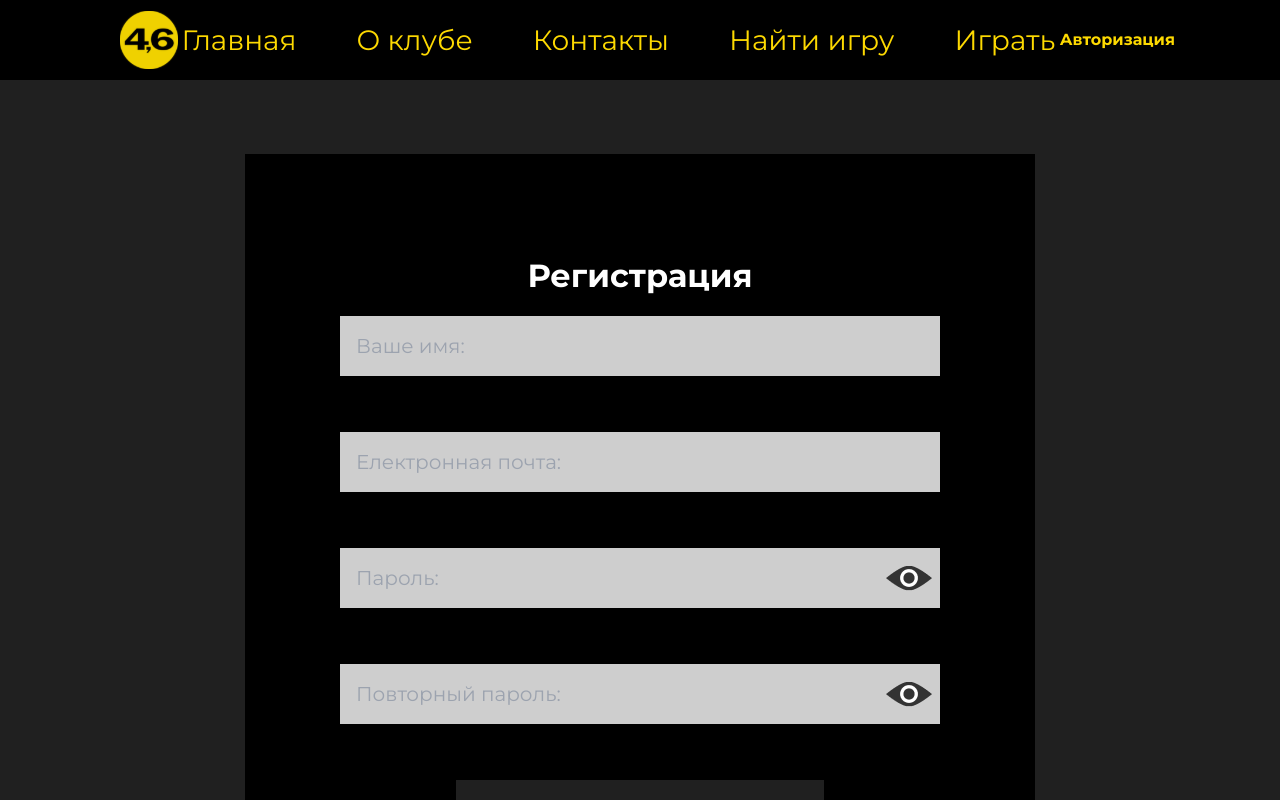
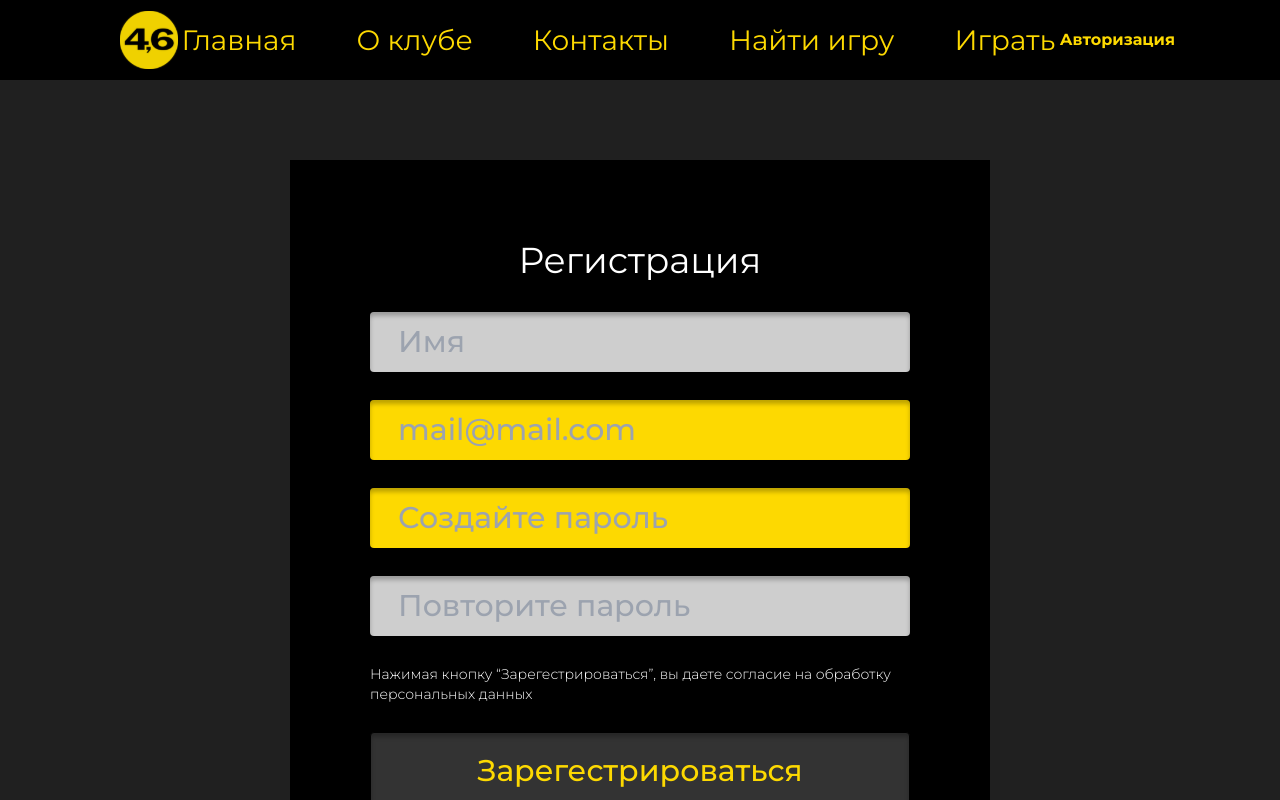
Before and after one commit to sofiialives/mafia-club, a Next.js app: page /register in a window 1280 px wide. Shown: the top 800 px of the page. Built offline with nearby package versions, Linux system fonts and the light colour scheme.

Commit message:
register page

```diff
--- a/package.json
+++ b/package.json
@@ -14,13 +14,13 @@
     "@tanstack/react-table": "^8.15.3",
     "bcrypt": "^5.1.1",
     "class-variance-authority": "^0.7.0",
-    "clsx": "^2.1.0",
+    "clsx": "^2.1.1",
     "joi": "^17.12.3",
     "jsonwebtoken": "^9.0.2",
     "leaflet": "^1.9.4",
     "mongoose": "^8.3.1",
     "next": "14.1.3",
-    "next-auth": "^4.24.7",
+    "next-auth": "^5.0.0-beta.16",
     "react": "^18",
     "react-dom": "^18",
     "react-hook-form": "^7.51.2",
--- a/src/app/(auth)/register/page.tsx
+++ b/src/app/(auth)/register/page.tsx
@@ -1,15 +1,16 @@
 import AuthForm from "@/components/AuthForm/AuthForm";
+import MaxWidthWrapper from "@/components/MaxWidthWrapper";
 import React from "react";
 
 type Props = {};
 
 const RegisterPage = (props: Props) => {
   return (
-    <section className="flex justify-center content-center bg-[#202020] ">
-      <div className="w-[790px] h-[734px] py-[82px] mb-[74px] mt-[74px] bg-black">
+    <MaxWidthWrapper className="flex items-center justify-center bg-[#202020] py-20">
+      <div className="h-[790px] w-[700px] bg-black">
         <AuthForm />
       </div>
-    </section>
+    </MaxWidthWrapper>
   );
 };
 
--- /dev/null
+++ b/src/app/api/auth/[...nextauth]/route.ts
@@ -0,0 +1 @@
+export { GET, POST } from "@/lib/auth/auth";
--- a/src/app/find/page.tsx
+++ b/src/app/find/page.tsx
@@ -81,7 +81,7 @@ const FindGame = (props: Props) => {
     });
   };
   return (
-    <MaxWidthWrapper className="flex flex-col items-center pt-20">
+    <MaxWidthWrapper className="flex flex-col items-center py-20">
       <FindForm onSubmit={onSubmit} />
       <FoundedGame filter={filter} />
       {results?.length > 0 && (
--- a/src/components/AuthForm/AuthForm.tsx
+++ b/src/components/AuthForm/AuthForm.tsx
@@ -1,11 +1,15 @@
 "use client";
-import React, { useState } from "react";
+import React from "react";
 import Joi from "joi";
-import { FieldError, useForm } from "react-hook-form";
 import { joiResolver } from "@hookform/resolvers/joi";
 import Link from "next/link";
 import Image from "next/image";
 import Eyes from "@/public/images/eyes.png";
+import styles from "@/components/Table/input.module.css";
+import Button from "../Button";
+import { registerUser } from "@/lib/auth/action";
+import clsx from "clsx";
+import { useForm } from "react-hook-form";
 
 const schema = Joi.object({
   name: Joi.string()
@@ -31,96 +35,67 @@ const schema = Joi.object({
 });
 
 const AuthForm = () => {
-  const [isVisiblePassword, setIsVisiblePassword] = useState(false);
-  const [isVisibleRepeatPassword, setIsVisibleRepeatPassword] = useState(false);
   const {
     register,
     handleSubmit,
     formState: { errors },
+    reset,
   } = useForm({
     resolver: joiResolver(schema),
   });
 
-  const handlerVisible = () => {
-    setIsVisiblePassword((prev) => !prev);
-  };
-    const handlerRepeatVisible = () => {
-      setIsVisibleRepeatPassword((prev) => !prev);
-    };
-
-  const onSubmit = (data: any) => console.log(data);
-  const onSignIn = async (e: any) => {
-    // const nameButton = e.target.innerText;
-    console.log(e);
-    // if (nameButton === 'Google') {
-
-    // }
+  const onSubmit = (data: any) => {
+    console.log(data);
+    registerUser(data);
+    reset();
   };
 
   return (
-    <div className="flex flex-col   items-center gap-4  ">
-      <h2 className="text-[32px] text-center font-bold mt-4">Регистрация</h2>
-
+    <div className="flex flex-col items-center p-20 gap-8">
+      <h2 className="text-4xl">Регистрация</h2>
       <form
-        className="flex flex-col items-center gap-7"
         onSubmit={handleSubmit(onSubmit)}
+        className="flex flex-col gap-7 w-full font-medium text-3xl text-black"
       >
         <input
-          className="w-[600px] h-[60px]  px-4 text-xl text-black bg-[#CECECE;]"
-          placeholder="Ваше имя:"
-          {...register("name")}
+          type="text"
+          {...register("name", { required: true })}
+          placeholder="Имя"
+          className={clsx("bg-[#CECECE] py-3 px-7 rounded", styles.shadow)}
         />
-        <p>{(errors.name as FieldError)?.message}</p>
-
         <input
-          className="w-[600px] h-[60px] px-4 text-xl text-black bg-[#CECECE]"
-          placeholder="Електронная почта:"
-          {...register("email")}
+          type="email"
+          {...register("email", { required: true })}
+          placeholder="mail@mail.com"
+          className={clsx("bg-[#FDD901] py-3 px-7 rounded", styles.shadow)}
         />
-        <p>{(errors.email as FieldError)?.message}</p>
-
-        <div className="relative  w-[600px] h-[60px]">
-          <input
-            className="w-full h-full pl-4 pr-16 text-xl text-black bg-[#CECECE]"
-            placeholder="Пароль:"
-            type={isVisiblePassword ? "string" : "password"}
-            {...register("password")}
-          />
-          <button
-            onClick={handlerVisible}
-            className="absolute top-[18px] right-2"
-          >
-            <Image src={Eyes} alt="глаз" />
-          </button>
-        </div>
-        <p>{(errors.password as FieldError)?.message}</p>
-
-        <div className="relative w-[600px] h-[60px]">
-          <input
-            className="w-full  h-full pl-4 pr-16 text-xl text-black bg-[#CECECE]"
-            placeholder="Повторный пароль:"
-            type={isVisibleRepeatPassword ? "string" : "password"}
-            {...register("repeat_password")}
-          />
-          <button
-            onClick={handlerRepeatVisible}
-            className="absolute top-[18px] right-2"
-          >
-            <Image src={Eyes} alt="глаз" />
-          </button>
-        </div>
-        <p>{(errors.repeat_password as FieldError)?.message}</p>
         <input
-          className="h-[60px] w-[368px]  text-xl text-[#FDD901]  bg-[#202020] cursor-pointer transform duration-500 hover:scale-110 focus:scale-110"
+          type="password"
+          {...register("password", { required: true })}
+          placeholder="Создайте пароль"
+          className={clsx("bg-[#FDD901] py-3 px-7 rounded", styles.shadow)}
+        />
+        <input
+          type="password"
+          {...register("repeat_password", { required: true })}
+          placeholder="Повторите пароль"
+          className={clsx("bg-[#CECECE] py-3 px-7 rounded", styles.shadow)}
+        />
+        <p className="font-light text-sm text-white">
+          Нажимая кнопку “Зарегестрироваться”, вы даете согласие на обработку
+          персональных данных
+        </p>
+        <Button
+          variant="register"
+          size="lg"
+          className={styles.shadow}
           type="submit"
-          value="Зарегистрироваться"
-        />
+        >
+          Зарегестрироваться
+        </Button>
       </form>
-      <Link
-        href="/login"
-        className="text-center text-xl text-[#FDD901] transform duration-500 hover:rounded-sm hover:border-2 hover:border-[#FDD901] focus:rounded-sm focus:border-2 focus:border-[#FDD901]"
-      >
-        Войти
+      <Link href="/login" className="font-medium text-2xl">
+        Есть уже аккаунт? <b className="underline">Войти</b>
       </Link>
     </div>
   );
--- a/src/components/Button.tsx
+++ b/src/components/Button.tsx
@@ -42,11 +42,13 @@ const buttonVariants = cva(
         btnTimer: "py-1 px-4 w-[186px]",
         btnAuth: "mr-12 text-[#FDD901] font-light text-sm",
         find: "bg-[#414141] py-2 px-12 text-[#FDD901]",
+        register: "bg-[#333333] text-[#FDD901] py-5 px-16 rounded",
       },
       size: {
         sm: "text-sm font-normal",
         md: "text-base font-bold",
         xl: "text-4xl font-bold",
+        lg: "text-3xl font-medium",
       },
     },
     defaultVariants: {
--- a/src/lib/auth/action.ts
+++ b/src/lib/auth/action.ts
@@ -1,25 +1,29 @@
+"use server";
 import { dbConnect } from "../db/connect";
 import { User } from "../models/users";
 import { signIn, signOut } from "./auth";
 import bcrypt from "bcrypt";
 
+interface FormDataProps {
+  name?: string;
+  email: string;
+  password: string;
+  repeat_password?: string;
+}
+
 export const handleLogout = async () => {
   await signOut();
 };
 
-export const register = async (
-  previousState: any,
-  formData: Iterable<readonly [PropertyKey, any]>
-) => {
-  const { name, email, password, repeatPassword } =
-    Object.fromEntries(formData);
+export const registerUser = async (formData: FormDataProps) => {
+  const { name, email, password, repeat_password } = formData;
 
-  if (password != repeatPassword) {
+  if (password != repeat_password) {
     return { error: "Passwords do not match" };
   }
 
   try {
-    dbConnect();
+    await dbConnect();
     const user = await User.findOne({ email });
     if (user) return { error: "Email is already in use" };
 
@@ -39,11 +43,8 @@ export const register = async (
   }
 };
 
-export const login = async (
-  previousState: any,
-  formData: Iterable<readonly [PropertyKey, any]>
-) => {
-  const { email, password } = Object.fromEntries(formData);
+export const loginUser = async (formData: FormDataProps) => {
+  const { email, password } = formData;
 
   try {
     dbConnect();
--- a/src/lib/auth/auth.ts
+++ b/src/lib/auth/auth.ts
@@ -25,9 +25,9 @@ const login = async (credentials: { email: string; password: string }) => {
 
 export const {
   handlers: { GET, POST },
-  auth,
   signIn,
   signOut,
+  auth,
 } = NextAuth({
   ...authConfig,
   providers: [
@@ -45,4 +45,5 @@ export const {
   callbacks: {
     ...authConfig.callbacks,
   },
+  secret: "UleyQxeSDF1GWUU8+oA3pxeGFNgIaBZW5c0Kr4ekYRg=",
 });
```
Also changed, not shown: src/middleware.ts (deleted, +0 -8 lines), 1 other file (tests, documents, lock files or other folders).
